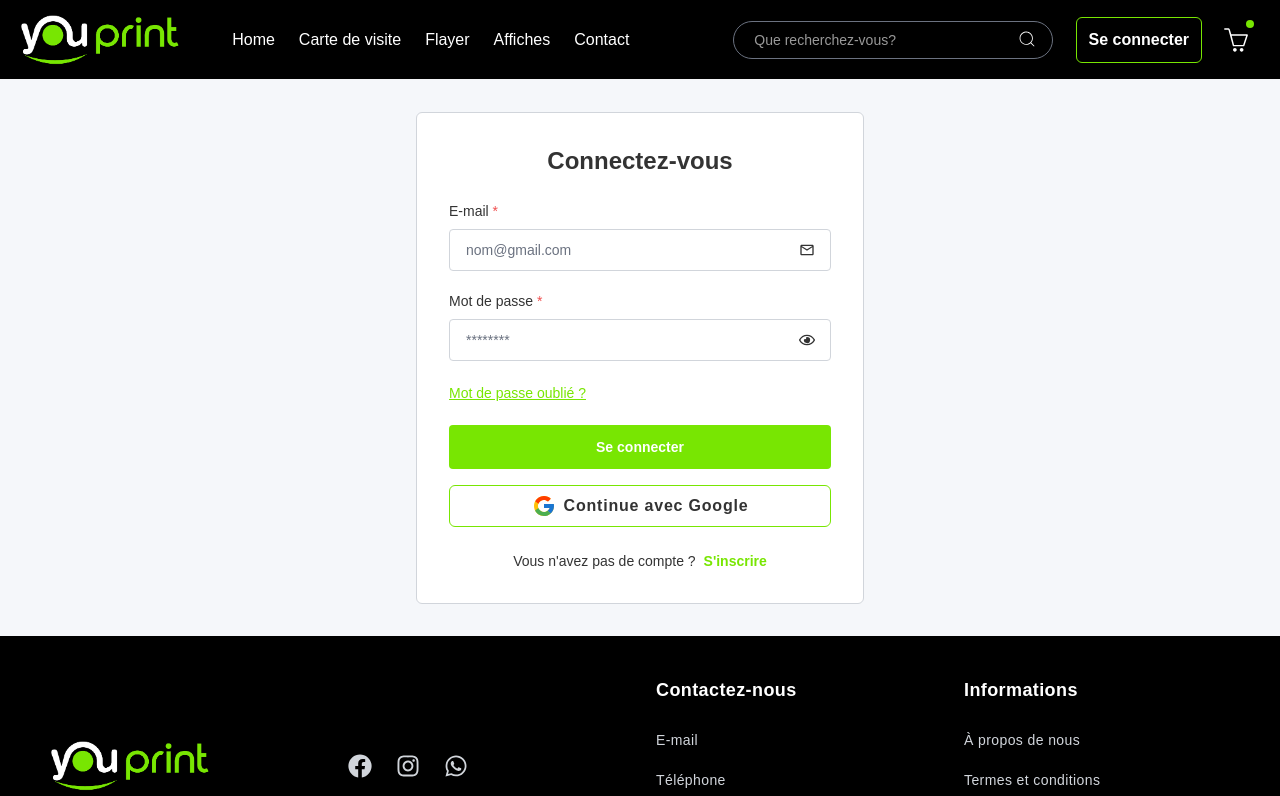
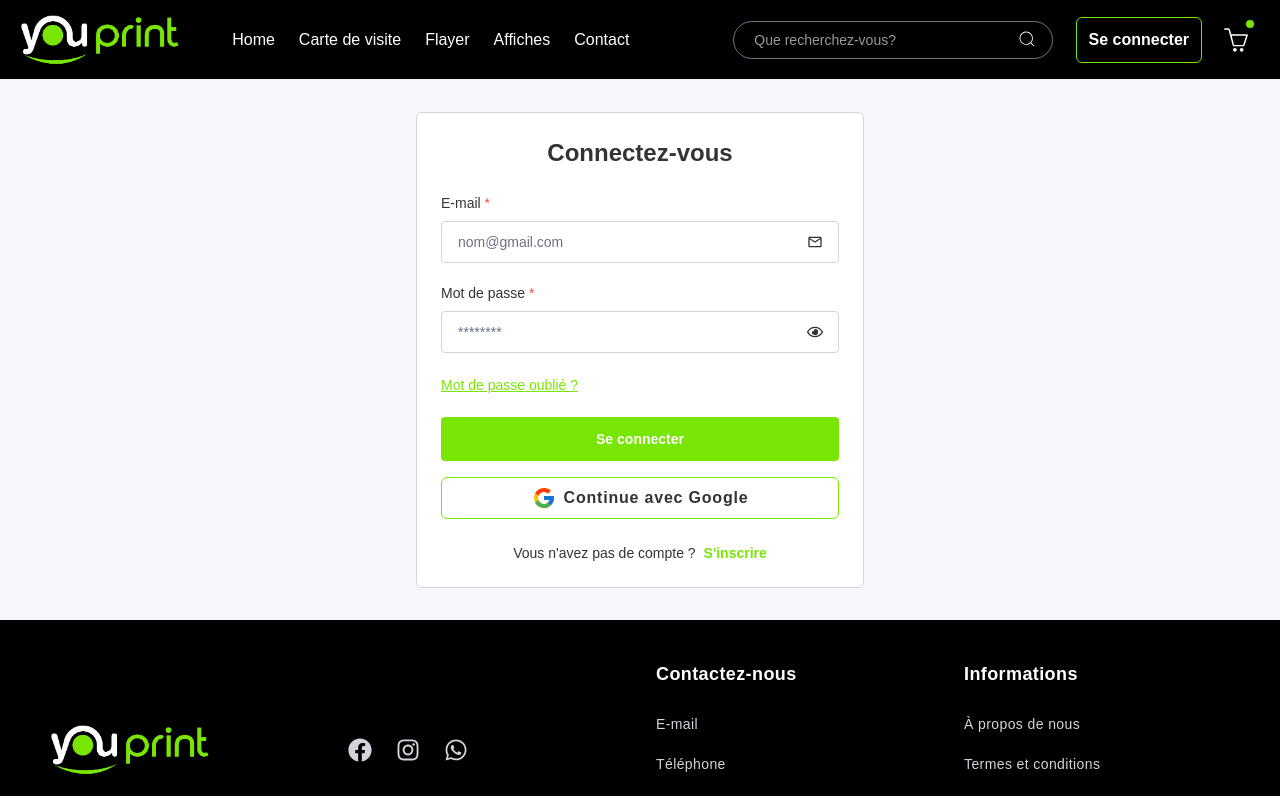
Before and after one commit to zakariaelrharbi/YouPrint, a React (Vite) app in the folder client/YouPrint/: page /login in a window 1280 px wide. Shown: the top 796 px of the page. Built offline with nearby package versions, Linux system fonts and the light colour scheme; no server answers.

Commit message:
updating padding in login page

```diff
--- a/client/YouPrint/src/Pages/Login.jsx
+++ b/client/YouPrint/src/Pages/Login.jsx
@@ -82,9 +82,10 @@ const Login = () => {
     }
 
     return (
-        <div className="font-[sans-serif] text-[#333] mt-24 p-4 relative mb-4">
+        <div className="font-[sans-serif] text-[#333] mt-24 p-4 relative mb-4 ">
             <div className="max-w-md w-full mx-auto relative z-30">
-                <div className="border border-gray-300 bg-white rounded-md p-8">
+                <div className="border border-gray-300 bg-white rounded-md p-6
+                ">
                     <form className="w-full" onSubmit={handleSubmit}>
                         <div className="mb-6 text-center">
                             <h3 className="text-2xl font-extrabold">Connectez-vous</h3>
--- a/client/YouPrint/src/components/ForgotPassword.jsx
+++ b/client/YouPrint/src/components/ForgotPassword.jsx
@@ -52,12 +52,12 @@ const ForgotPassword = ({ visible, onClose }) => {
   if (!visible) return null;
 
   return (
-    <Modal show={visible} onClose={onClose} className='pt-[210px] xl:pt-0'>
+    <Modal show={visible} onClose={onClose} className='pt-[260px] xl:pt-0'>
       <Modal.Header className='mb-0'>
         Réinitialiser le mot de passe
       </Modal.Header>
       <Modal.Body>
-        <form onSubmit={handleSubmit} className="space-y-6 flex justify-between">
+        <form onSubmit={handleSubmit} className="space-y-6 flex gap-4">
             <div>
               <label className="text-sm mb-1 block">Votre e-mail<span className='text-red-500'> *</span></label>
                 <div className="relative flex items-center">
@@ -66,7 +66,7 @@ const ForgotPassword = ({ visible, onClose }) => {
                     type="email"
                     value={data.email}
                     onChange={handleChange}
-                    className="bg-white border border-gray-300 w-[290px] text-sm px-3 py-2.5 rounded outline-primaryGreen focus:ring-primaryGreen focus:border-primaryGreen"
+                    className="bg-white border border-gray-300 w-[210px]  text-sm px-2 py-2 rounded outline-primaryGreen focus:ring-primaryGreen focus:border-primaryGreen"
                     placeholder="nom@gmail.com"
                     />
               <MdOutlineMailOutline className="w-4 h-4 absolute right-4" />
```
